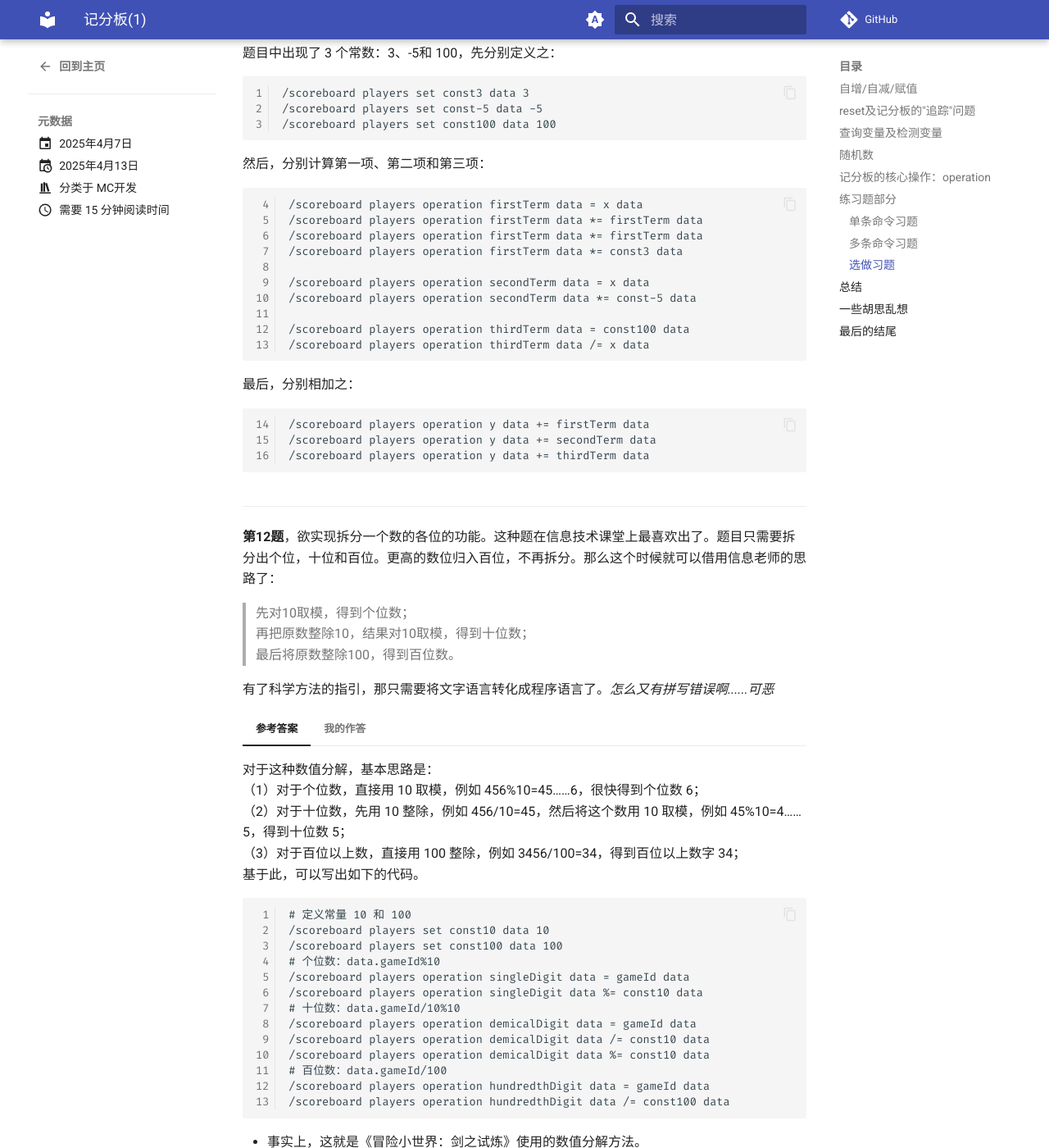
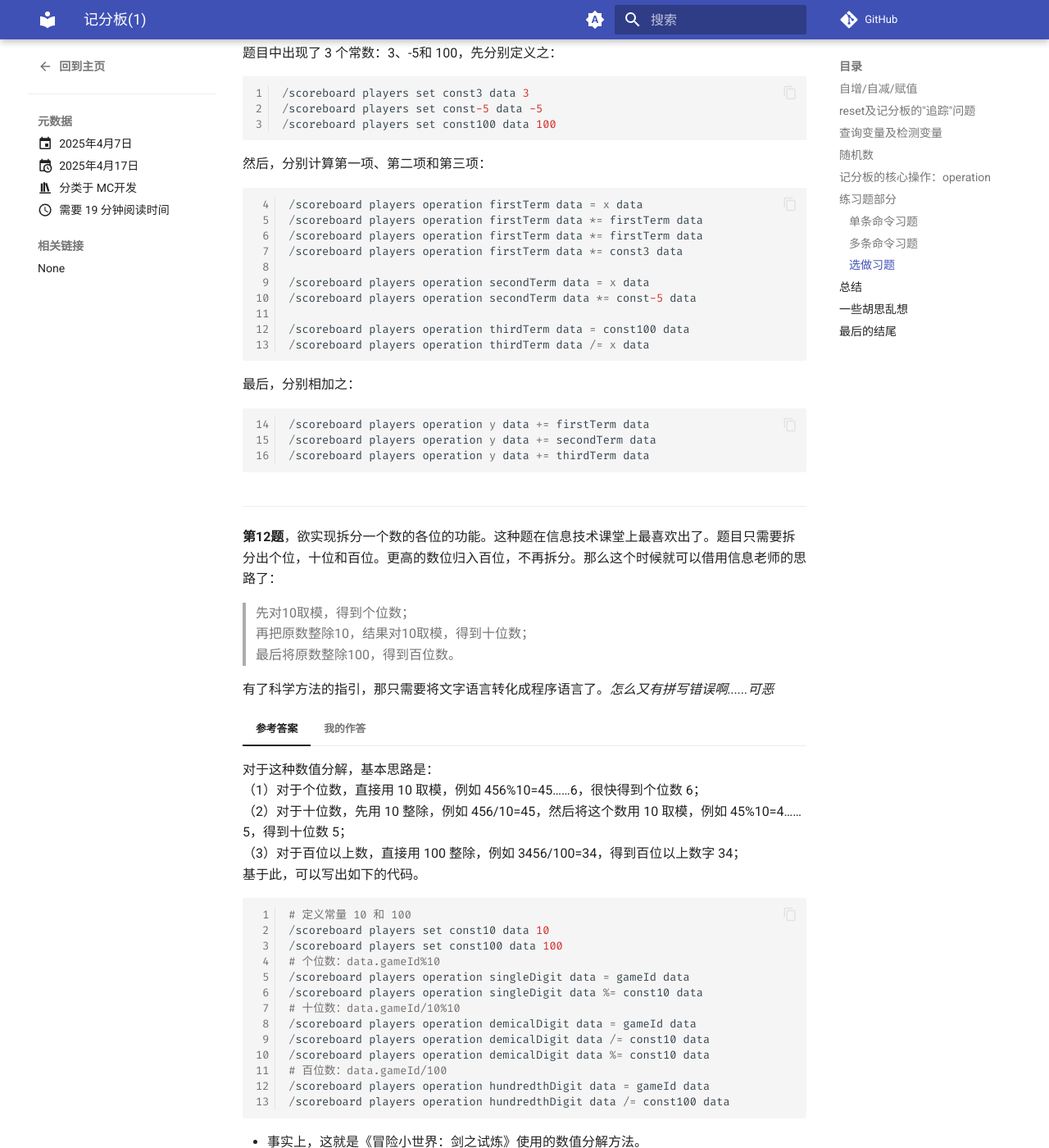
Before and after one commit to Xiaofeixia2008/blog, an MkDocs documentation site: the page built from docs/blog/posts/2025/040701.md, in a window 1280 px wide and 1400 px high, scrolled down 7178 px. Shown: the whole window at 82% size. Built offline with MkDocs 1.6.1 and Material for MkDocs 9.7.7, drawn with Linux system fonts in a browser that asks for light colours; a script that is not in the unit is left out; comment, search, counter and statistics services are not loaded; some of the changed text lies outside the part shown.

Commit message:
继续尝试

````diff
--- a/docs/blog/posts/2025/040701.md
+++ b/docs/blog/posts/2025/040701.md
@@ -2,14 +2,17 @@
 title: 记分板(1)
 date:
   created: 2025-04-07
-  updated: 2025-04-13
+  updated: 2025-04-17
 categories:
   - MC开发
 tags:
   - 记分板
 slug: scoreboard
 description: 学习了记分板之后的总结和感想
-readtime: 15
+readtime: 19
+links:
+  - 2.4.4 记分板的追踪对象命令 |
+量筒的 Minecraft 基岩版开发文档: https://yzbwdlt.pages.dev/docs/commands/chapter2/section4/subsection4
 ---
 
 刚刚学完了*2.4.4 记分板的追踪对象命令*这一节。上一节*"记分项"*只能说是一个前置，而这一节教的都已经能直接操作分数了......当然是记分板的核心内容啦。MC并没有"变量"这一类的说法，但是记分板的作用又酷似变量。所以在学习这里的时候，我总是不由自主的联想起编程语言~~（但是Python为主）~~里面的变量。因此本节学习的难点就是要找好各个概念间的异同，不然搞混了......麻烦可就大了。
@@ -114,7 +117,7 @@ readtime: 15
 
 /// tab | 参考答案
 
-```text {linenums="1"}
+```mcfunction {linenums="1"}
 /execute if entity @a[tag=isAlive] if entity @a[tag=isInNether] run scoreboard players set advTemp data 0
 ```
 
@@ -124,7 +127,7 @@ readtime: 15
 
 与答案一致。
 
-```text {linenums="1"}
+```mcfunction {linenums="1"}
 /execute if entity @a[tag=isAlive] if entity @a[tag=isInNether] run scoreboard players set advTemp data 0
 ```
 
@@ -136,7 +139,7 @@ readtime: 15
 
 /// tab | 参考答案
 
-```text {linenums="1"}
+```mcfunction {linenums="1"}
 /scoreboard players add tick time 1
 ```
 
@@ -146,7 +149,7 @@ readtime: 15
 
 与答案一致。
 
-```text {linenums="1"}
+```mcfunction {linenums="1"}
 /scoreboard players add tick time 1
 ```
 
@@ -158,7 +161,7 @@ readtime: 15
 
 /// tab | 参考答案
 
-```text {linenums="1"}
+```mcfunction {linenums="1"}
 /scoreboard players random luckyBlockEvent data 1 47
 ```
 
@@ -170,7 +173,7 @@ readtime: 15
 
 与答案一致。
 
-```text {linenums="1"}
+```mcfunction {linenums="1"}
 /scoreboard players random luckyBlockEvent data 1 47
 ```
 
@@ -182,7 +185,7 @@ readtime: 15
 
 /// tab | 参考答案
 
-```text {linenums="1"}
+```mcfunction {linenums="1"}
 /scoreboard players operation x data *= x data
 ```
 
@@ -192,7 +195,7 @@ readtime: 15
 
 与答案一致。
 
-```text {linenums="1"}
+```mcfunction {linenums="1"}
 /scoreboard players operation x data *= x data
 ```
 
@@ -207,7 +210,7 @@ readtime: 15
 
 /// tab | 参考答案
 
-```text {linenums="1"}
+```mcfunction {linenums="1"}
 /execute if entity @a[tag=teamRed,hasitem={item=emerald}] run scoreboard players operation @r[tag=teamRed] data >< @r[tag=teamBlue] data
 ```
 
@@ -217,7 +220,7 @@ readtime: 15
 
 与答案一致。
 
-```text {linenums="1"}
+```mcfunction {linenums="1"}
 /execute if entity @a[tag=teamRed, hasitem=[{item=emerald}]] run scoreboard players operation @r[tag=teamRed] data >< @r[tag=teamBlue] data
 ```
 
@@ -229,7 +232,7 @@ readtime: 15
 
 /// tab | 参考答案
 
-```text {linenums="1"}
+```mcfunction {linenums="1"}
 /scoreboard players operation teamRed teamScore -= teamBlue bedAmount
 ```
 
@@ -239,7 +242,7 @@ readtime: 15
 
 逻辑上是没问题的，但是右边把名字和记分项搞反了。
 
-```text {linenums="1" hl_lines="1"}
+```mcfunction {linenums="1" hl_lines="1"}
 /scoreboard players operation teamRed teamScore -= bedAmount teamBlue
 ```
 
@@ -258,17 +261,17 @@ readtime: 15
 
 /// tab | 参考答案
 
-```text {linenums="1" title="第1问"}
+```mcfunction {linenums="1" title="第1问"}
 /scoreboard players add @a isOnline 0
 ```
 
-```text {linenums="1" title="第2问"}
+```mcfunction {linenums="1" title="第2问"}
 /scoreboard players remove * isOnline
 ```
 
 第2问附注：**注意实际工程中一定要指代`isOnline`，否则将波及到其他记分板！**
 
-```text {linenums="1" title="第3问"}
+```mcfunction {linenums="1" title="第3问"}
 /scoreboard players set @a isOnline 1
 ```
 
@@ -280,15 +283,15 @@ readtime: 15
 
 与答案一致。
 
-```text {linenums="1" title="第1问"}
+```mcfunction {linenums="1" title="第1问"}
 /scoreboard players add @a isOnline 0
 ```
 
-```text {linenums="2" title="第2问"}
+```mcfunction {linenums="2" title="第2问"}
 /scoreboard players remove * isOnline
 ```
 
-```text {linenums="3" title="第3问"}
+```mcfunction {linenums="3" title="第3问"}
 /scoreboard players set @a isOnline 1
 ```
 
@@ -310,13 +313,13 @@ readtime: 15
 
 /// tab | 参考答案
 
-```text {linenums="1" title="第1问"}
+```mcfunction {linenums="1" title="第1问"}
 /scoreboard players operation x data += x data
 ```
 
 第2问附注：不能用一条命令实现。可以用两条命令实现之：
 
-```text {linenums="1" title="第2问"}
+```mcfunction {linenums="1" title="第2问"}
 /scoreboard players set const10 data 10
 /scoreboard players operation x data *= const10 data
 ```
@@ -327,11 +330,11 @@ readtime: 15
 
 除额外变量的名字不同外，其余与答案一致，不影响执行效果。
 
-```text {linenums="1" title="第1问"}
+```mcfunction {linenums="1" title="第1问"}
 /scoreboard players operation x data += x data
 ```
 
-```text {linenums="1" title="第2问"}
+```mcfunction {linenums="1" title="第2问"}
 /scoreboard players set CONST_A data 10
 /scoreboard players operation x data *= CONST_A data
 ```
@@ -344,11 +347,11 @@ readtime: 15
 
 /// tab | 参考答案
 
-```text {linenums="1" title="第1问"}
+```mcfunction {linenums="1" title="第1问"}
 /scoreboard players operation c data = a data
 ```
 
-```text {linenums="1" title="第2问"}
+```mcfunction {linenums="1" title="第2问"}
 /scoreboard players operation c data += b data
 ```
 
@@ -358,11 +361,11 @@ readtime: 15
 
 与答案一致。
 
-```text {linenums="1" title="第1问"}
+```mcfunction {linenums="1" title="第1问"}
 /scoreboard players operation c data = a data
 ```
 
-```text {linenums="1" title="第2问"}
+```mcfunction {linenums="1" title="第2问"}
 /scoreboard players operation c data += b data
 ```
 
@@ -376,15 +379,15 @@ readtime: 15
 
 /// tab | 参考答案
 
-```text {linenums="1" title="第1问"}
+```mcfunction {linenums="1" title="第1问"}
 /execute as @a at @s if block 0 -64 0 bedrock if block 0 128 0 air run scoreboard players set @s dimension 0
 ```
 
-```text {linenums="1" title="第2问"}
+```mcfunction {linenums="1" title="第2问"}
 /execute as @a at @s if block ~~-1~ netherrack run scoreboard players set @s dimension 1
 ```
 
-```text {linenums="1" title="第3问"}
+```mcfunction {linenums="1" title="第3问"}
 /execute as @a in the_end if entity @s[rm=0] run scoreboard players set @s dimension 2
 ```
 
@@ -396,15 +399,15 @@ readtime: 15
 
 第1问我没有使用`at @s`，因为整条命令没有用到相对坐标之类的。但是在实际工程中无论怎样最好都加上`at @s`，因为你说不准啥时候真的需要用了，却忘记加了......
 
-```text {linenums="1" title="第1问"}
+```mcfunction {linenums="1" title="第1问"}
 /execute as @a if block 0 -64 0 bedrock if block 0 128 0 air run scoreboard players set @s dimension 0
 ```
 
-```text {linenums="1" title="第2问"}
+```mcfunction {linenums="1" title="第2问"}
 /execute as @a at @s if block ~~-1~ netherrack run scoreboard players set @s dimension 1
 ```
 
-```text {linenums="1" title="第3问"}
+```mcfunction {linenums="1" title="第3问"}
 /execute as @a in the_end if entity @s[rm=0] run scoreboard players set @s dimension 2
 ```
 
@@ -422,7 +425,7 @@ readtime: 15
 
 题目中出现了 3 个常数：3、-5和 100，先分别定义之：
 
-```text {linenums="1"}
+```mcfunction {linenums="1"}
 /scoreboard players set const3 data 3
 /scoreboard players set const-5 data -5
 /scoreboard players set const100 data 100
@@ -430,7 +433,7 @@ readtime: 15
 
 然后，分别计算第一项、第二项和第三项：
 
-```text {linenums="4"}
+```mcfunction {linenums="4"}
 /scoreboard players operation firstTerm data = x data
 /scoreboard players operation firstTerm data *= firstTerm data
 /scoreboard players operation firstTerm data *= firstTerm data
@@ -445,7 +448,7 @@ readtime: 15
 
 最后，分别相加之：
 
-```text {linenums="14"}
+```mcfunction {linenums="14"}
 /scoreboard players operation y data += firstTerm data
 /scoreboard players operation y data += secondTerm data
 /scoreboard players operation y data += thirdTerm data
@@ -457,7 +460,7 @@ readtime: 15
 
 我还是挺保守的了，我给常量和临时变量开了新记分项。感谢 @lanos 指正，在计算"100/x"时除法操作漏掉了一个负号（本应是`temp_-1`，即-1次项的）。这种失误太隐蔽了，看来代码写完之后还是得好好检查啊......
 
-```text {linenums="1" hl_lines="13"}
+```mcfunction {linenums="1" hl_lines="13"}
 /scoreboard objectives add CONST dummy
 /scoreboard players set CONST_3 CONST 3
 /scoreboard players set CONST_1 CONST -5
@@ -496,7 +499,7 @@ readtime: 15
   （3）对于百位以上数，直接用 100 整除，例如 3456/100=34，得到百位以上数字 34；
   基于此，可以写出如下的代码。
 
-```text {linenums="1"}
+```mcfunction {linenums="1"}
 # 定义常量 10 和 100
 /scoreboard players set const10 data 10
 /scoreboard players set const100 data 100
@@ -520,7 +523,7 @@ readtime: 15
 
 英语不好，变量名给打错了qwq，十位数的变量后面应该是"digit"，我打成了"dight"，而且第一个打错之后，后面都是用自动补全和cv大法，所以这段代码后半段算是废了（逃）
 
-```text {linenums="1" hl_lines="7-14"}
+```mcfunction {linenums="1" hl_lines="7-14"}
 /scoreboard objectives add CONST dummy
 /scoreboard players set CONST_TEN CONST 10
 /scoreboard players set CONST_HUNDRED CONST 100
@@ -620,7 +623,9 @@ readtime: 15
 
 究竟是什么原因导致了wiki出错？先插播一则题外话。wiki中记分板命令的这个页面给出了9个实例，但是全都是"仅适用于JE"，这有可能是所谓~~JE唯一正统思想~~在作祟。言归正传，这个错误自该页面被创建之后就存在了，这有可能是因为原作者缺少了对BE的测试，或者是忽略了结果是负数的情况，想当然觉得正负数的机制应该一样，最终导致出错。
 
-再聊点别的吧。在不同编程语言中，应用的整除取整方式也不同。常见的编程语言，只有Python和Ruby是向下取整，而其他都是向0取整（如C、C++、Java等等）。有意思的是，JE和BE分别是用Java和C++写的（lanos: JE是用Java写的吗），它们的取整方式本应相同，但是在游戏中却是不同的。可能的解释是JE开发了个独立的算法来。解决整除问题。py玩的多了，我就以为其他语言都是向下取整。看来是"当局者迷，旁观者清"啊......
+那既然wiki会出错，那官方文档总该不会错了吧？很遗憾，官方文档中甚至还没有wiki详细。它仅仅说了`/=`是除法的功能，连整除都没提到。（确实想看官方文档的，请[点击这里](https://learn.microsoft.com/en-us/minecraft/creator/documents/scoreboardintroduction?view=minecraft-bedrock-stable#operation)）难怪遇到有关命令的内容，很少有人会去看官方文档......
+
+再聊点别的吧。在不同编程语言中，应用的整除取整方式也不同。常见的编程语言，只有Python和Ruby是向下取整，而其他都是向0取整（如C、C++、Java等等）。有意思的是，JE和BE分别是用Java和C++写的（lanos: JE是用Java写的吗），它们的取整方式本应相同，但是在游戏中却是不同的。可能的解释是JE使用了个独立的算法来解决整除问题。py玩的多了，我就以为其他语言都是向下取整。看来是"当局者迷，旁观者清"啊......
 
 结论：擦亮双眼，不要迷信权威。在遇到不确定的内容时，果断打开MC进行验证。毕竟实践是检验真理的唯一标准嘛。
 
````
Also changed, not shown: other parts of docs/blog/posts/2025/040701.md (+3 -3 lines), docs/blog/posts/2025/041501.md (+20 -25 lines), 1 other file.
